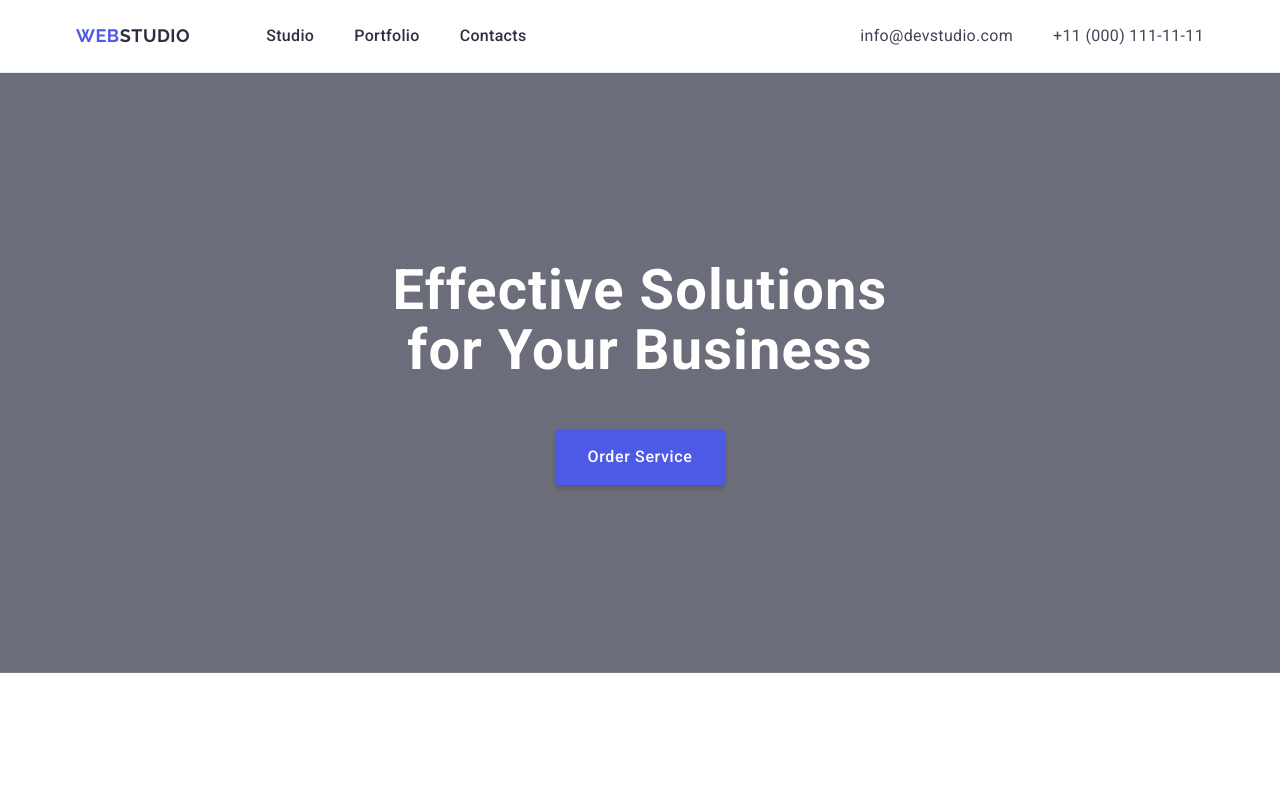
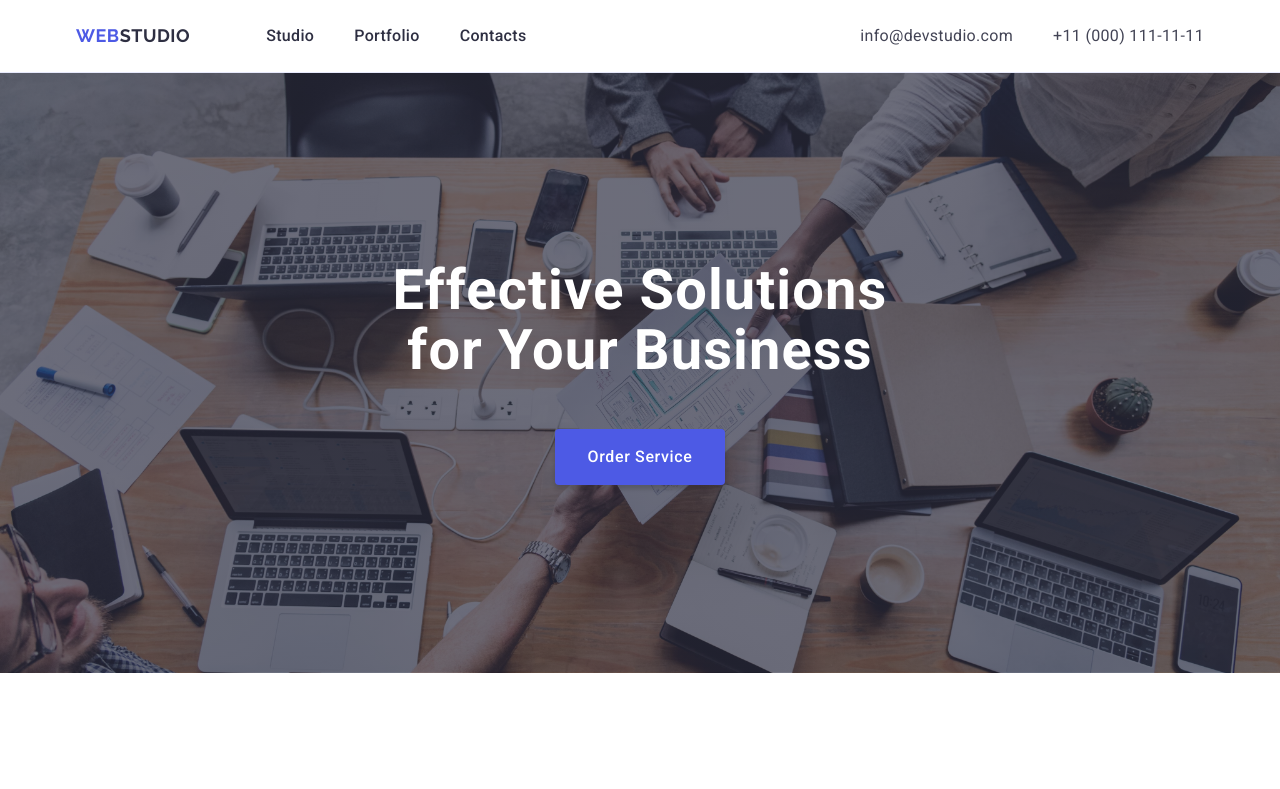
Before and after one commit to akoroliova/goit-markup-hw-04, a plain HTML site: page index.html in a window 1280 px wide. Shown: the top 789 px of the page. Drawn offline with nearby package versions, Linux system fonts and the light colour scheme.

Commit message:
fix background image url

```diff
--- a/css/styles.css
+++ b/css/styles.css
@@ -140,7 +140,7 @@ section {
       rgba(46, 47, 66, 0.7),
       rgba(46, 47, 66, 0.7)
     ),
-    url(images/hero-bg-image.jpg);
+    url(../images/hero-bg-image.jpg);
   background-repeat: no-repeat;
   background-position: center;
   background-size: cover;
```
